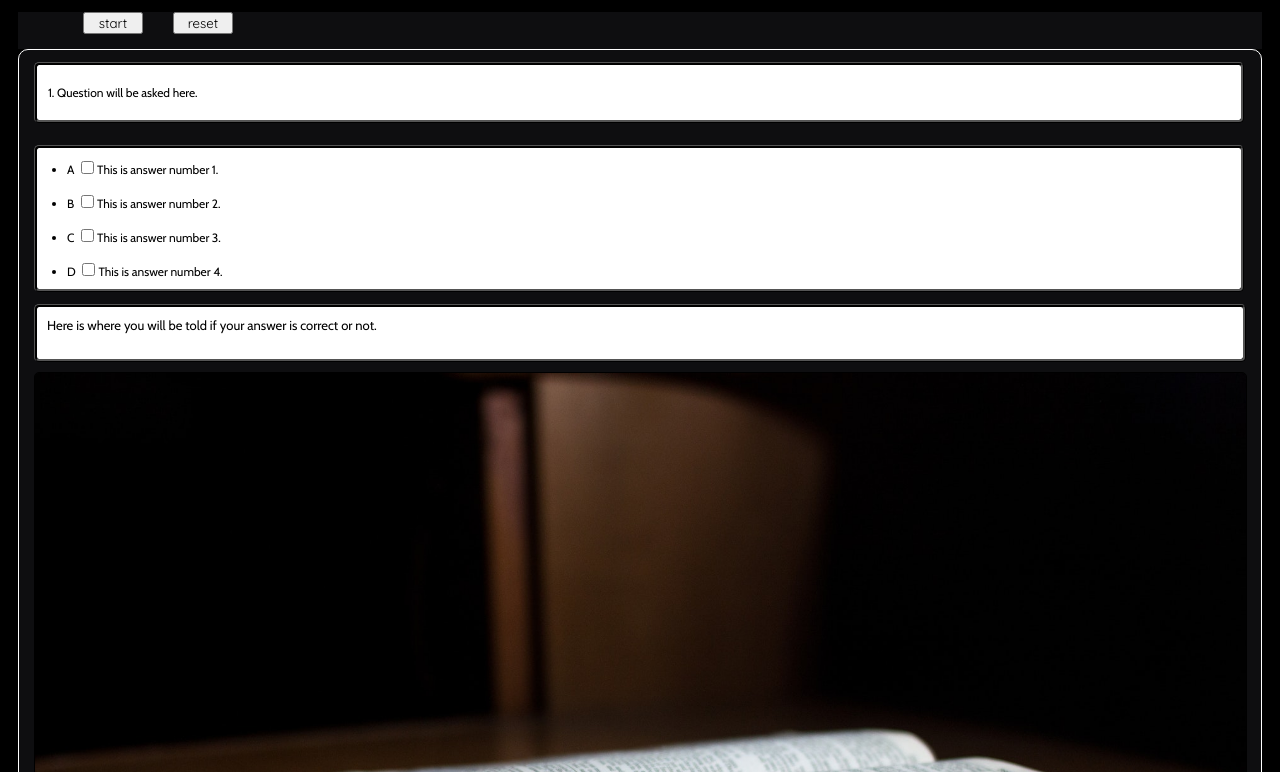
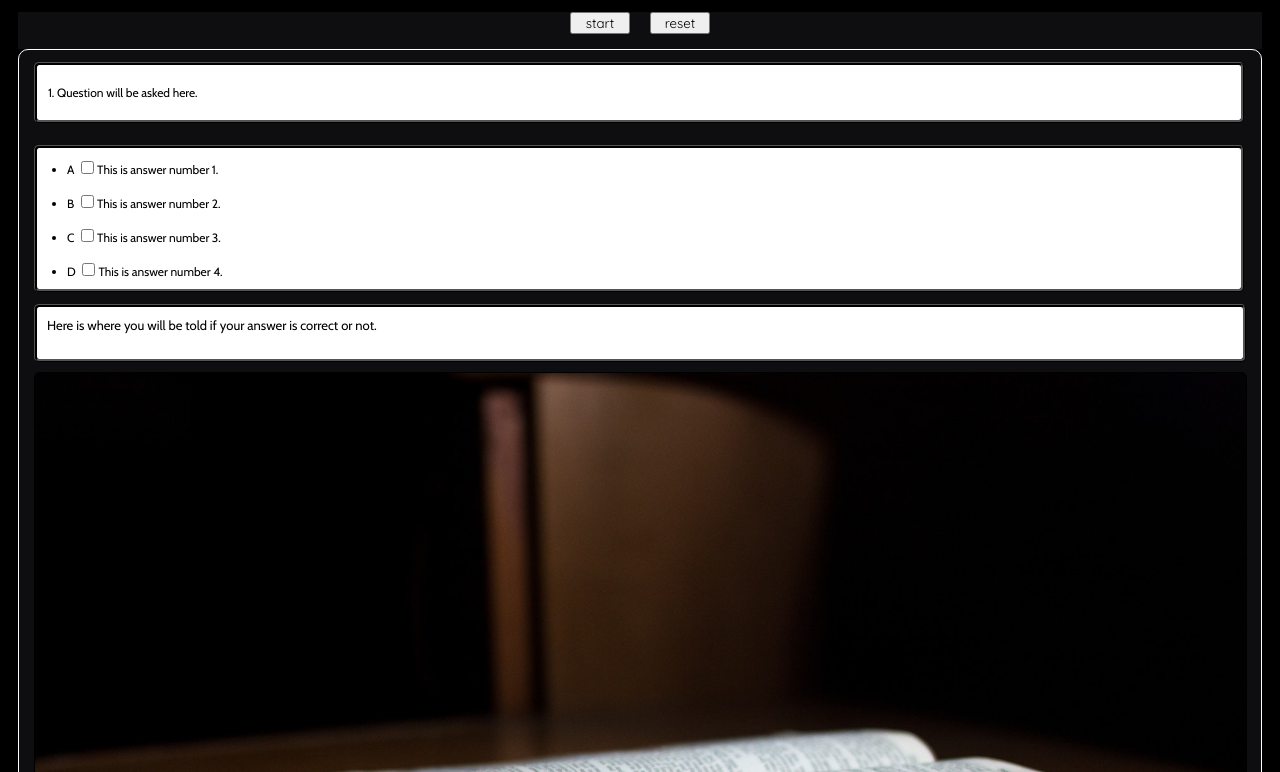
Before and after one commit to chrism-48/bible-multi-choice, a plain HTML site: page index.html in a window 1280 px wide. Shown: the part 124-896 px from the top of the page. Drawn offline with Linux system fonts and the light colour scheme.

Commit message:
centered buttons

```diff
--- a/style.css
+++ b/style.css
@@ -95,14 +95,11 @@ h1 {
 .container3 {
     display:flex;
     background-color:rgba(165, 170, 187, 0.083);
-    flex-flow:row;
-    /* border-style:solid;
-    border-width:2px;
-    border-color:rgb(255, 255, 255);
-    border-radius:10px; */
-    padding-right:2px;
-    padding-left:5px;
     padding-bottom:15px;
+    justify-content: center;
+    align-items: center;
+    gap:20px;
+
 
 }
 
@@ -163,16 +160,15 @@ ul {
 }
 
 #reset {
-    z-index: 999;
-    margin-left:30px;
     width:60px;
     font-family: myFont1, Arial, Helvetica, sans-serif;
-
+    /* grid-column-start:2;
+    grid-column-end:2; */
 }
 
 #start {
-    z-index: 999;
-    margin-left:60px;
     width:60px;
     font-family: myFont1, Arial, Helvetica, sans-serif;
+    /* grid-column-start:2;
+    grid-column-end:2; */
 }
```
